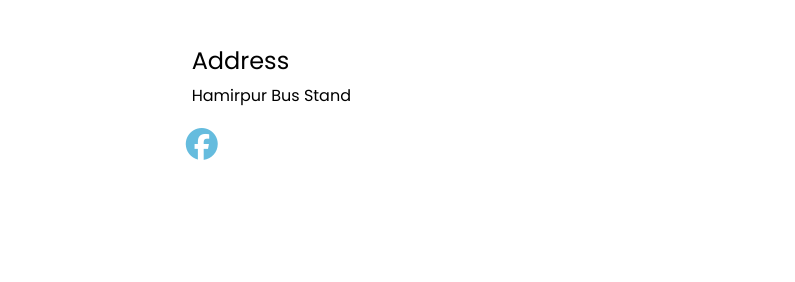
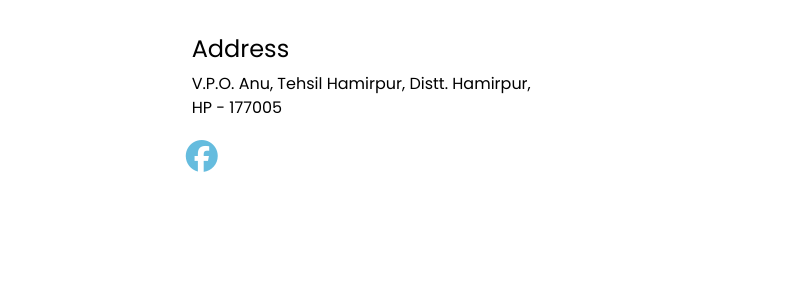
Before and after one commit to sammitaxi/Taxi-Services, a plain HTML site: page index.html in a window 1280 px wide. Shown: the part 3158-3440 px from the top of the page, 0-795 px from the left. Drawn offline with nearby package versions, Linux system fonts and the light colour scheme.

Commit message:
Update index.html

```diff
--- a/index.html
+++ b/index.html
@@ -345,7 +345,7 @@
             <h4>
               Address
             </h4>
-            <span>Hamirpur Bus Stand</span>
+            <span>V.P.O. Anu, Tehsil Hamirpur, Distt. Hamirpur, HP - 177005</span>
           </div>
           <div class="info_social">
             <a href="https://www.facebook.com/sammi.thakur.56" target="_blank">
```
